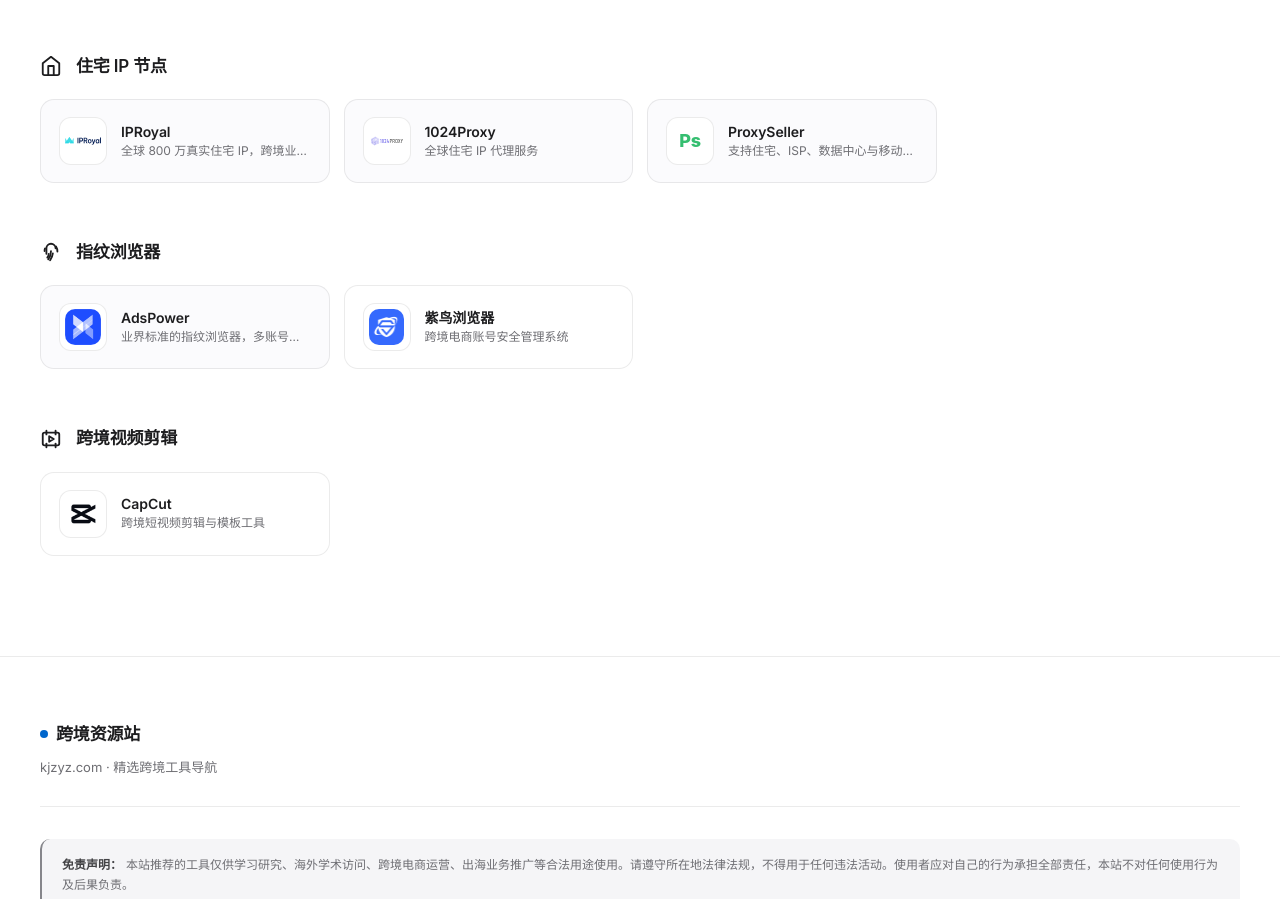
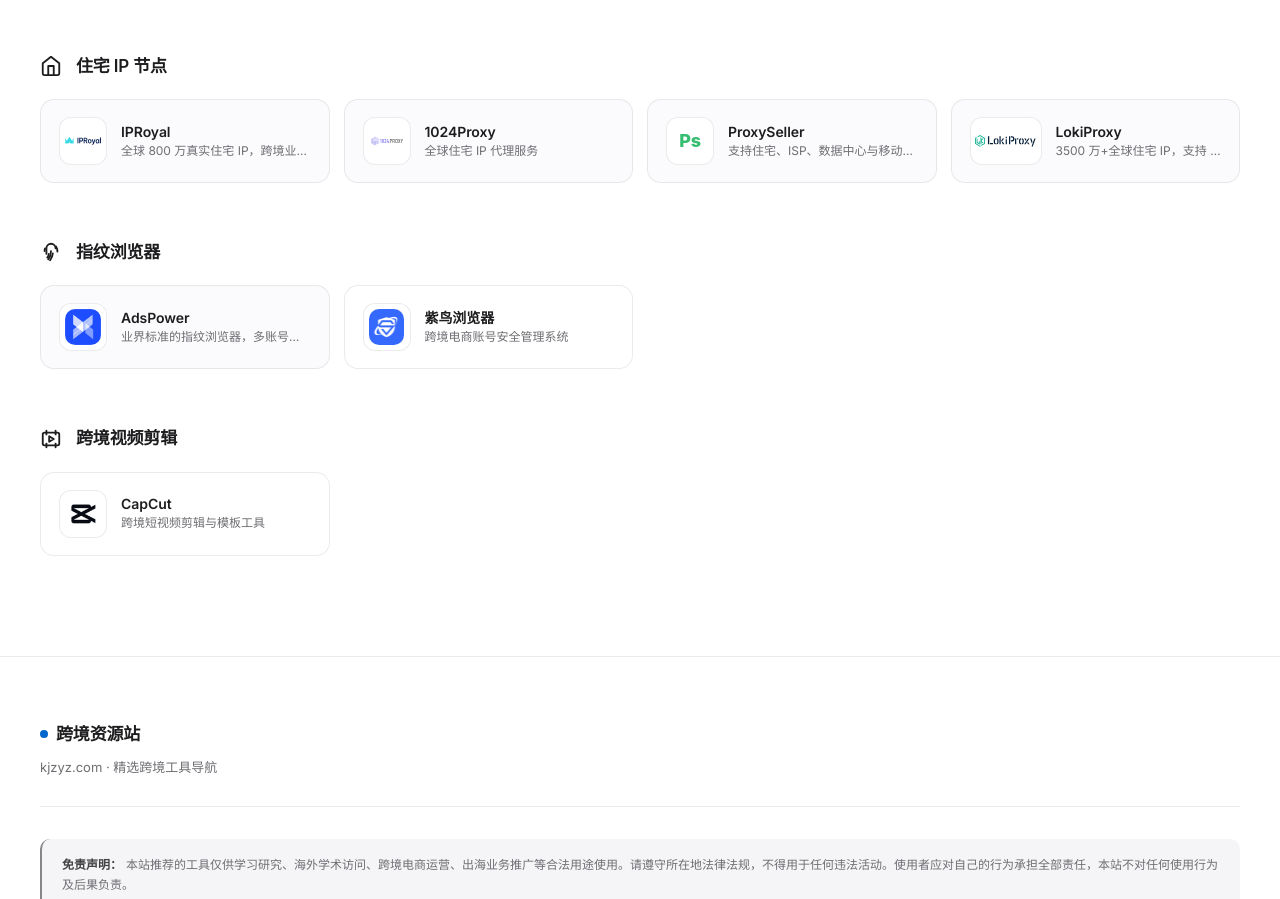
Before and after one commit to superchaospc/kjzyz, a plain HTML site: page index.html in a window 1280 px wide. Shown: the part 3522-4421 px from the top of the page. Drawn offline with Linux system fonts and the light colour scheme.

Commit message:
Add LokiProxy residential proxy link

```diff
--- a/index.html
+++ b/index.html
@@ -987,6 +987,15 @@
     recommended: false, badge: null,
     affiliateUrl: 'https://proxy-seller.com/zh/?partner=X6NLUAJ5DBPH35'
   },
+  {
+    id: 'lokiproxy', symbol: 'Lp', name: 'LokiProxy', slogan: '住宅代理',
+    description: '3500 万+全球住宅 IP，支持 HTTP 与 SOCKS5',
+    color: '#1ab394', scenes: ['residential'],
+    logoUrl: 'assets/logos/lokiproxy.svg',
+    logoWide: true,
+    recommended: false, badge: null,
+    affiliateUrl: 'https://www.lokiproxy.com/zh-TW/signup?invite=C48A7E'
+  },
 
   // ============ 免费工具 · IP 伪装度 / 纯净度查询 ============
   {
```
Also changed, not shown: assets/logos/lokiproxy.svg (added), 1 other file.
